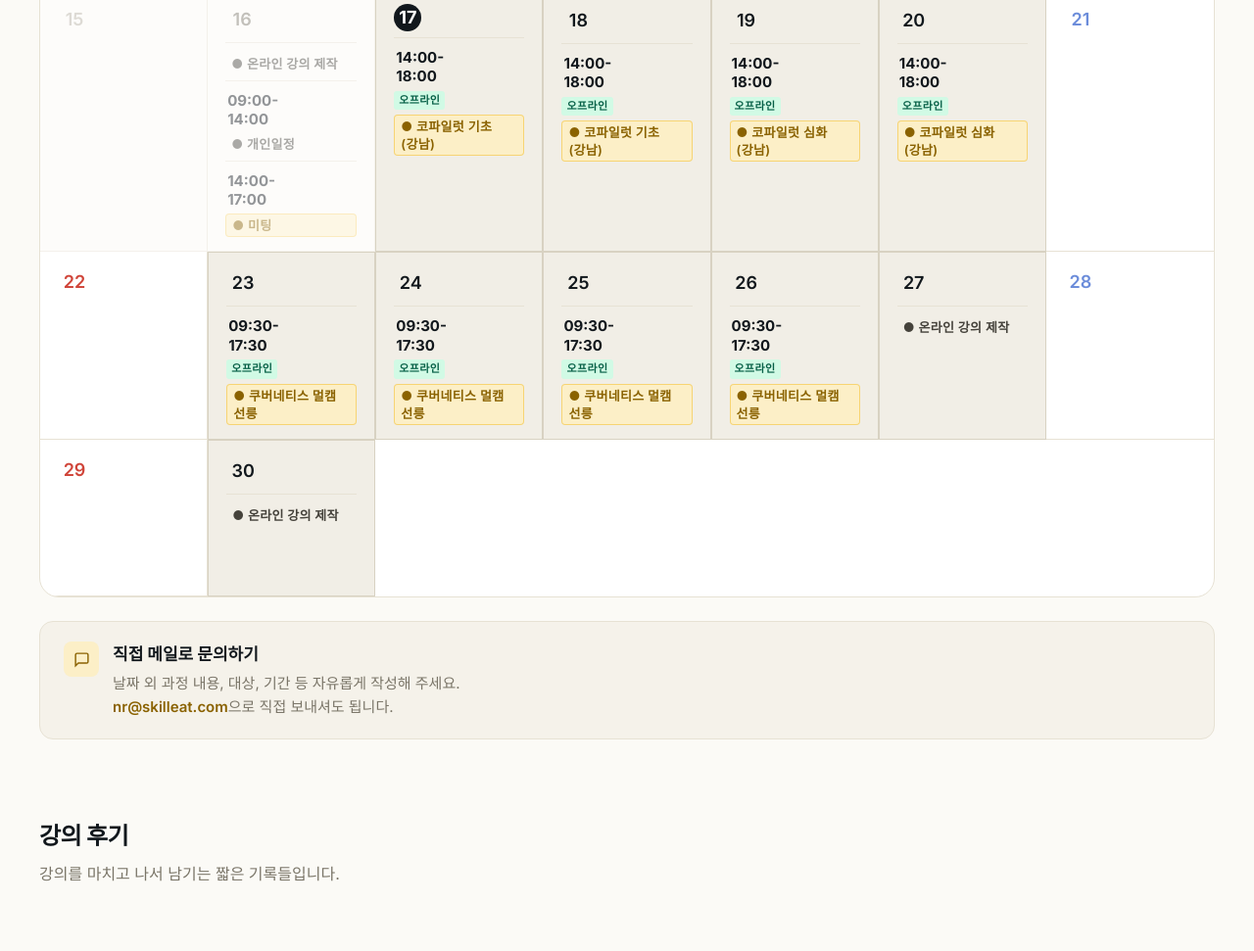
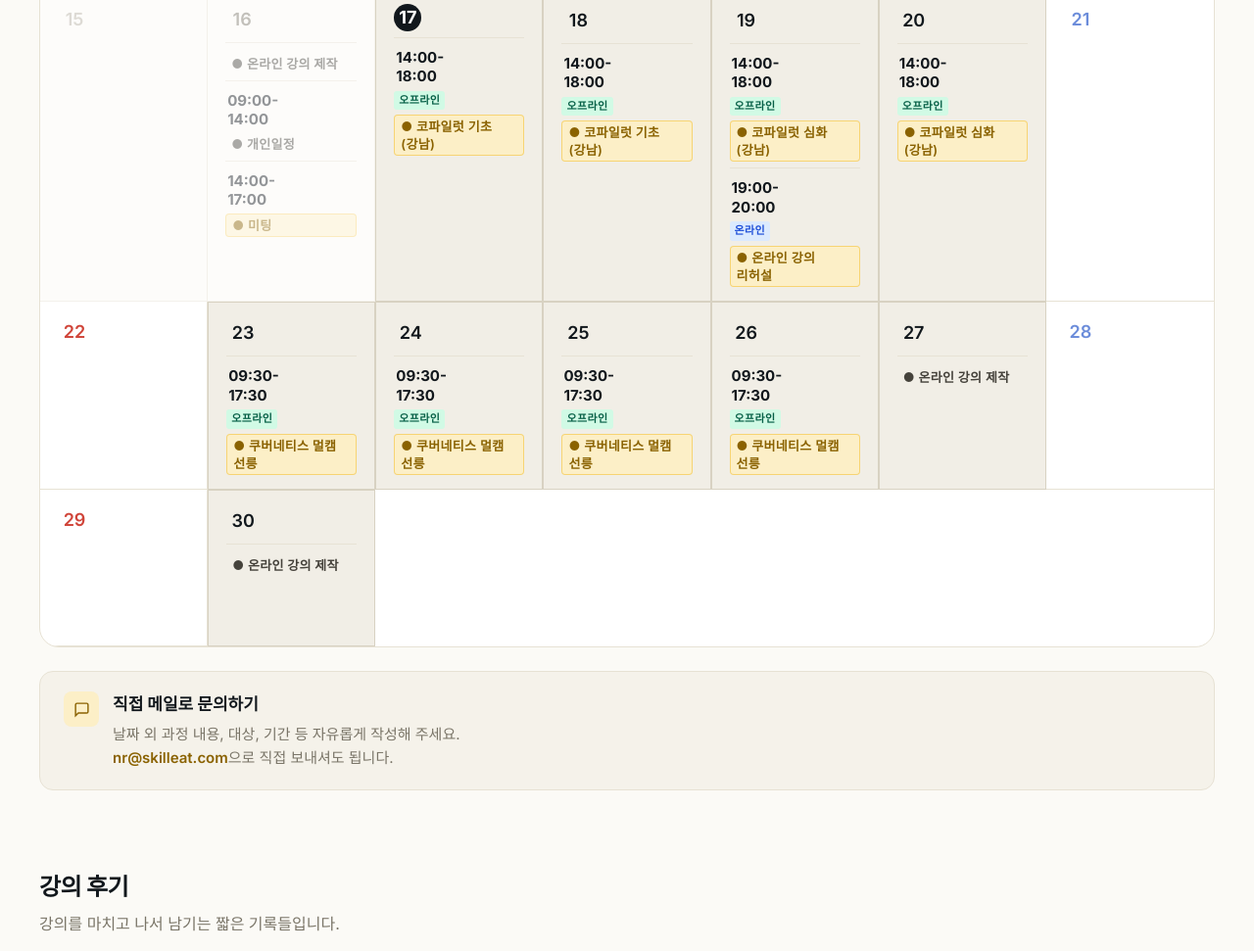
Before and after one commit to skilleat-labs/nuri-kim-profile, a plain HTML site: page calendar.html in a window 1280 px wide. Shown: the part 924-1895 px from the top of the page at 98% size. Drawn offline with Linux system fonts and the light colour scheme.

Commit message:
일정 추가: 11/19 온라인 강의 리허설 19:00~20:00
Co-Authored-By: Claude Fable 5.2 <noreply@anthropic.com>

```diff
--- a/calendar.html
+++ b/calendar.html
@@ -661,6 +661,7 @@
     '2026-11-17:코파일럿 기초 (강남):confirmed:14:00:18:00:offline',
     '2026-11-18:코파일럿 기초 (강남):confirmed:14:00:18:00:offline',
     '2026-11-19:코파일럿 심화 (강남):confirmed:14:00:18:00:offline',
+    '2026-11-19:온라인 강의 리허설:confirmed:19:00:20:00:online',
     '2026-11-20:코파일럿 심화 (강남):confirmed:14:00:18:00:offline',
     '2026-11-23:쿠버네티스 멀캠 선릉:confirmed:09:30:17:30:offline',
     '2026-11-24:쿠버네티스 멀캠 선릉:confirmed:09:30:17:30:offline',
```
